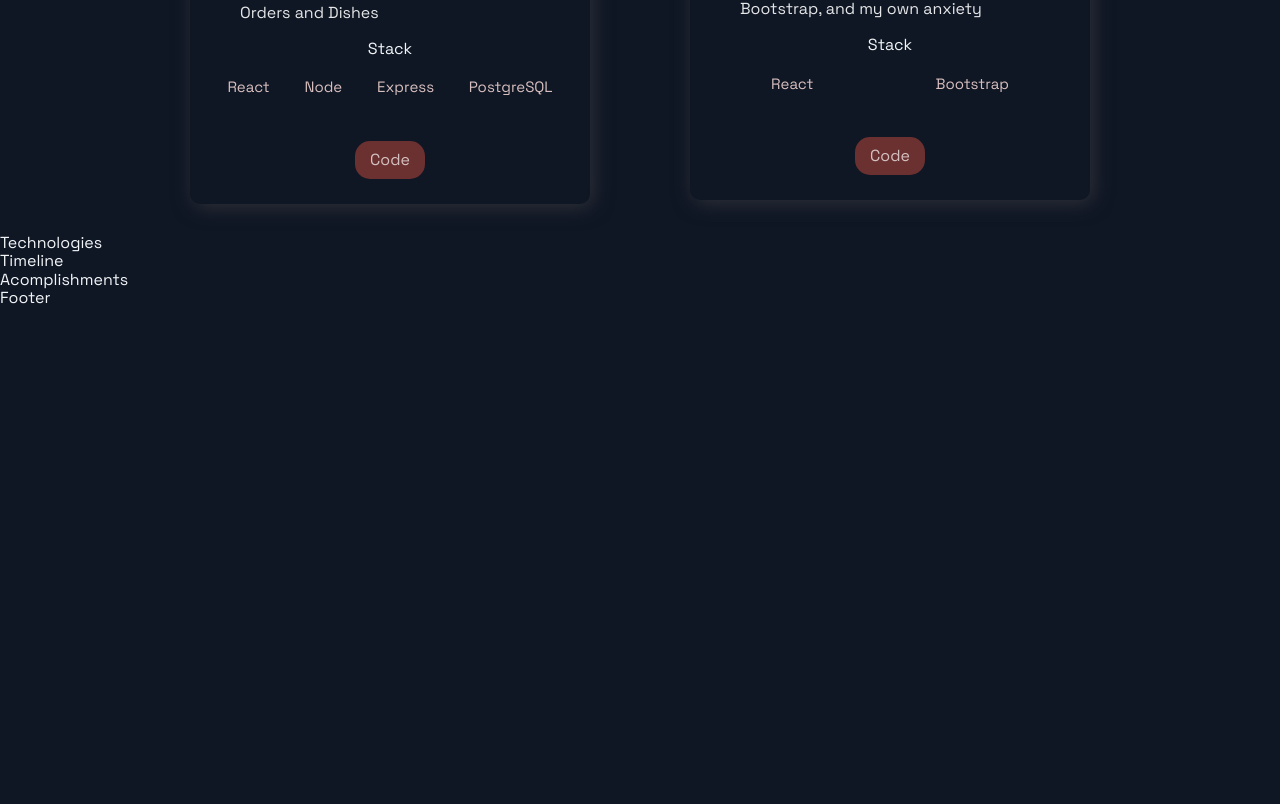
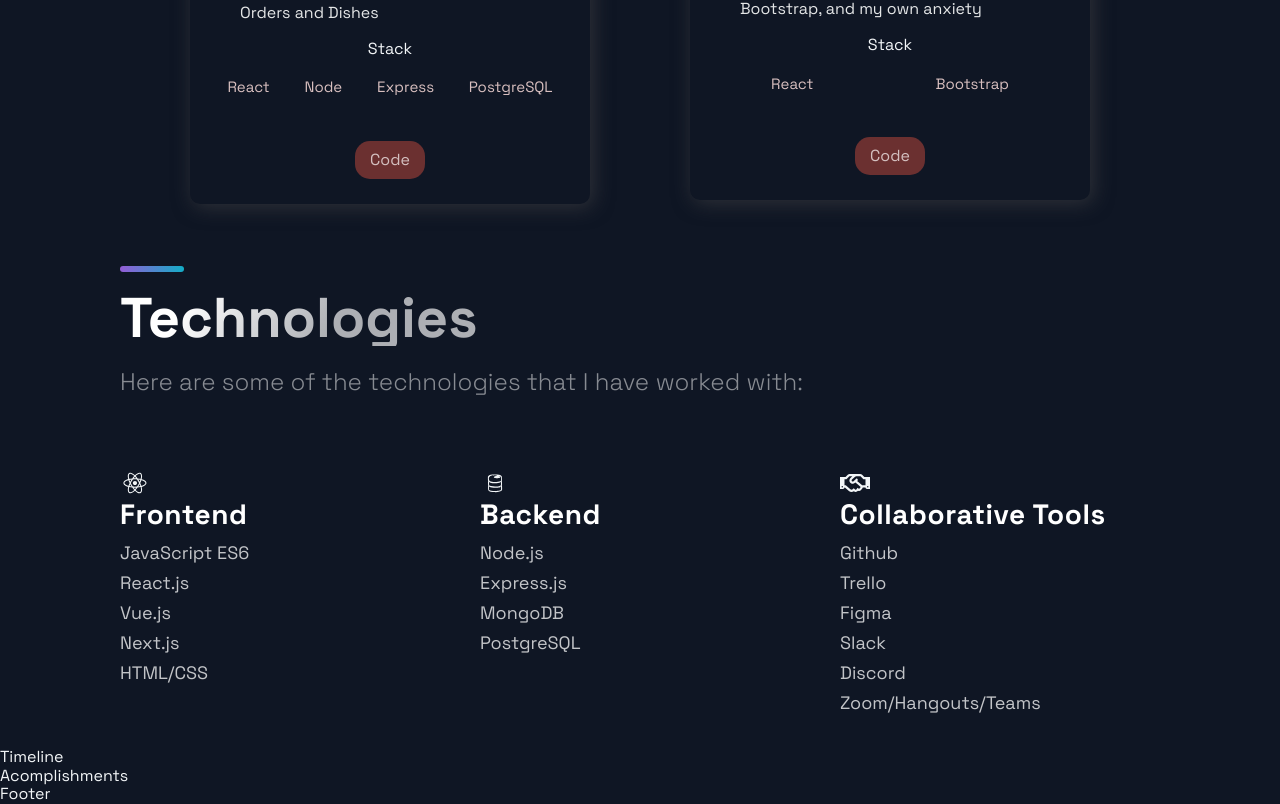
Before and after one commit to borocodes/jb_react_portfolio, a Next.js app: page / in a window 1280 px wide. Shown: the part 2310-3114 px from the top of the page. Before the commit the page ends 2618 px from the top, so only its background shows below. Built offline with nearby package versions, Linux system fonts and the light colour scheme.

Commit message:
Technology section complete

```diff
--- a/src/components/Technologies/Technologies.js
+++ b/src/components/Technologies/Technologies.js
@@ -1,12 +1,59 @@
 import React from 'react';
 import { DiFirebase, DiReact, DiZend } from 'react-icons/di';
+import { FaRegHandshake } from 'react-icons/fa'
 import { Section, SectionDivider, SectionText, SectionTitle } from '../../styles/GlobalComponents';
 import { List, ListContainer, ListItem, ListParagraph, ListTitle } from './TechnologiesStyles';
 
 const Technologies = () =>  (
-  <div>
-    Technologies
-  </div>
+  <Section id="tech">
+    <SectionDivider />
+    <br />
+    <SectionTitle>Technologies</SectionTitle>
+    <SectionText>
+      Here are some of the technologies that I have worked with:
+    </SectionText>
+    <List>
+      <ListItem>
+        <DiReact size="3rem" />
+        <ListContainer>
+          <ListTitle>Frontend</ListTitle>
+          <ListParagraph>
+            JavaScript ES6 <br />
+            React.js <br />
+            Vue.js <br />
+            Next.js <br />
+            HTML/CSS
+          </ListParagraph>
+        </ListContainer>
+      </ListItem>
+      <ListItem>
+        <DiFirebase size="3rem" />
+        <ListContainer>
+          <ListTitle>Backend</ListTitle>
+          <ListParagraph>
+            Node.js <br />
+            Express.js <br />
+            MongoDB <br />
+            PostgreSQL
+          </ListParagraph>
+        </ListContainer>
+      </ListItem>
+      <ListItem>
+        <FaRegHandshake size="3rem" />
+        <ListContainer>
+          <ListTitle>Collaborative Tools</ListTitle>
+          <ListParagraph>
+            Github <br />
+            Trello <br />
+            Figma <br />
+            Slack <br />
+            Discord <br />
+            Zoom/Hangouts/Teams
+          </ListParagraph>
+        </ListContainer>
+      </ListItem>
+    </List>
+  </Section>
 );
 
 export default Technologies;
```
